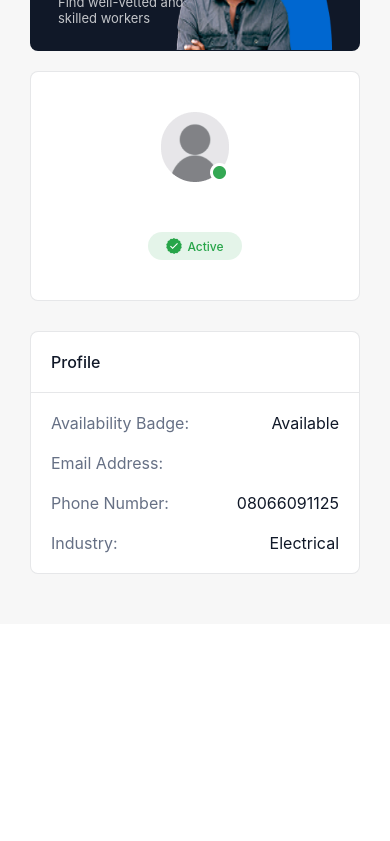
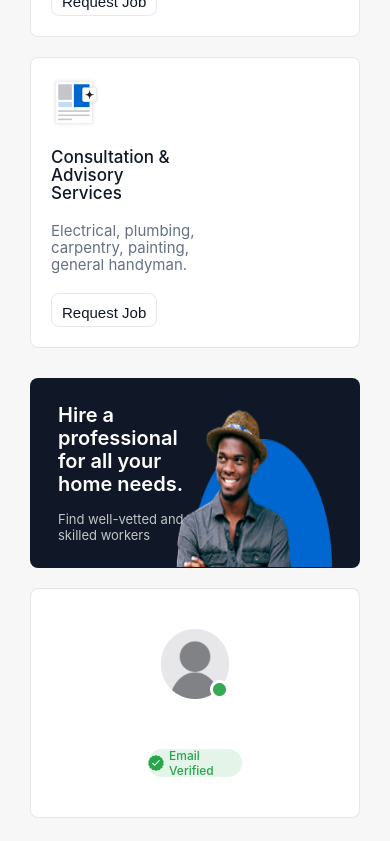
Before and after one commit to Echub-Africa/Bluecollar, a React (Create React App) app: page /company in a window 390 px wide. Shown: the part 1156-1997 px from the top of the page. Before the commit the page ends 1780 px from the top, so only its background shows below. Built offline with nearby package versions, Linux system fonts and the light colour scheme; sample sign-in values are in the browser's storage.

Commit message:
Implement responsive design adjustments and add token validation for navigation across multiple components

```diff
--- a/src/company/CompanyHome.js
+++ b/src/company/CompanyHome.js
@@ -137,6 +137,11 @@ const HomeRap = styled.div`
     line-height: 18px;
     max-width: 129px;
   }
+        @media screen and (max-width: 767px) {
+    .new-dash-2-card h4{
+   font-size: 17px;
+}
+}
   .new-dash-2-card p {
     color: #667085;
     font-size: 12px;
@@ -144,6 +149,11 @@ const HomeRap = styled.div`
     line-height: 17px;
     max-width: 184px;
   }
+            @media screen and (max-width: 767px) {
+    .new-dash-2-card p{
+   font-size: 15px;
+}
+}
   .new-dash-2-card button {
     background: transparent;
     width: 90px;
@@ -152,8 +162,20 @@ const HomeRap = styled.div`
     border: 1px solid #1018281a;
     color: #101828;
     font-size: 12px;
+    cursor: pointer;
     font-weight: 500;
   }
+     .new-dash-2-card button:hover {
+     background:rgb(157, 204, 251);
+     color: black;
+  }
+  @media screen and (max-width: 767px) {
+    .new-dash-2-card button{
+   font-size: 15px;
+   padding: 10px 10px;
+   width: max-content;
+}
+}
   .new-dash-2-card {
     border: 1px solid #1018281a;
     background: #ffffff;
@@ -164,6 +186,11 @@ const HomeRap = styled.div`
     flex-direction: column;
     gap: 20px;
   }
+    @media screen and (max-width: 767px) {
+    .new-dash-2-card {
+    width: 100%;
+}
+}
   .new-dash-3-left h3 {
     color: #ffffff;
     font-size: 20px;
@@ -213,6 +240,12 @@ const HomeRap = styled.div`
     display: flex;
     gap: 20px;
     justify-content: space-between;
+  }
+    @media screen and (max-width: 767px) {
+    .new-dash-2 {
+      flex-direction: column;
+      align-items: center;
+    }
   }
   .sub-dash-2 p {
     color: #667085;
@@ -688,13 +721,13 @@ const type = localStorage.getItem("companyType") ;
           <div className="dash-3">
             <img src="/images/img-10.png" alt="" />
             <div className="info">
-              <h4>{companyName} </h4>
+              <h4>{companyName} {companyNamee} </h4>
               <p>{Email}</p>
             </div>
             <div className="verify">
               <img src="/images/icon-18.png" alt="" />
 
-              <p>Active</p>
+              <p>Email Verified</p>
             </div>
           </div>
           <div className="dash-4">
@@ -710,13 +743,13 @@ const type = localStorage.getItem("companyType") ;
                         <h6>Email Address:</h6>
                         <p>{Email}</p>
                     </div>
-                    <div className="dash-4-inner">
+                    {/* <div className="dash-4-inner">
                         <h6>Phone Number:</h6>
                         <p>08066091125</p>
-                    </div>
+                    </div> */}
                     <div className="dash-4-inner">
-                        <h6>Industry:</h6>
-                        <p>Electrical</p>
+                        <h6>Role:</h6>
+                        <p>{role}</p>
                     </div>
                 </div>
           </div>
--- a/src/company/CompanyInvoice.js
+++ b/src/company/CompanyInvoice.js
@@ -2,6 +2,7 @@ import { Icon } from "@iconify/react/dist/iconify.js";
 import React, { useState } from "react";
 import { useNavigate } from "react-router-dom";
 import styled from "styled-components";
+import { useEffect} from "react";
 
 const RequestRap = styled.div`
   padding-top: 50px;
@@ -347,7 +348,12 @@ const ClientInvoice = () => {
     },
   ];
   const navigate = useNavigate();
-
+         useEffect(() => {
+      const token = localStorage.getItem("companyToken");
+      if (!token) {
+        navigate("/companyAuth/login");
+      }
+    }, [navigate]);
   const [dropdown, setDropdown] = useState(false);
   const [openDropdown, setOpenDropdown] = useState(null);
   const [detailDrop, setDetailDrop] = useState(false);
--- a/src/company/CompanyJobDetails.js
+++ b/src/company/CompanyJobDetails.js
@@ -2,6 +2,8 @@ import { Icon } from "@iconify/react/dist/iconify.js";
 import React, { useState } from "react";
 import { Link, useNavigate } from "react-router-dom";
 import styled from "styled-components";
+import { useEffect} from "react";
+
 
 const DetailRap = styled.div`
   padding-bottom: 50px;
@@ -448,6 +450,12 @@ const DetailRap = styled.div`
 
 const ClientJobDetail = () => {
   const navigate = useNavigate();
+           useEffect(() => {
+      const token = localStorage.getItem("companyToken");
+      if (!token) {
+        navigate("/companyAuth/login");
+      }
+    }, [navigate]);
   const [activeLink, setActiveLink] = useState("details");
   const [propose, setPropose] = useState(false);
   const [completePop, setCompletePop] = useState(false)
--- a/src/company/CompanyJobs.js
+++ b/src/company/CompanyJobs.js
@@ -2,6 +2,7 @@ import { Icon } from "@iconify/react/dist/iconify.js";
 import React, { useState } from "react";
 import { useNavigate } from "react-router-dom";
 import styled from "styled-components";
+import { useEffect} from "react";
 
 const RequestRap = styled.div`
   padding-top: 50px;
@@ -207,7 +208,12 @@ const ClientJobs = () => {
     },
   ];
   const navigate = useNavigate();
-
+         useEffect(() => {
+      const token = localStorage.getItem("companyToken");
+      if (!token) {
+        navigate("/companyAuth/login");
+      }
+    }, [navigate]);
   const [dropdown, setDropdown] = useState(false);
   const [openDropdown, setOpenDropdown] = useState(null);
 
--- a/src/company/CompanyMessages.js
+++ b/src/company/CompanyMessages.js
@@ -1,6 +1,8 @@
 import { Icon } from "@iconify/react/dist/iconify.js";
 import React from "react";
 import styled from "styled-components";
+import { useEffect} from "react";
+import { useNavigate } from "react-router-dom";
 
 
 const MessageRap = styled.div`
@@ -89,6 +91,13 @@ padding-bottom: 70px;
 
 
 const ClientMessage = () => {
+       const navigate = useNavigate();
+             useEffect(() => {
+      const token = localStorage.getItem("companyToken");
+      if (!token) {
+        navigate("/companyAuth/login");
+      }
+    }, [navigate]);
     return (
         <MessageRap>
             <div className="all-message containary">
--- a/src/company/CompanyNav.js
+++ b/src/company/CompanyNav.js
@@ -57,6 +57,11 @@ const NavRap = styled.div`
     background: #ffffff1f;
     padding-left: 30px;
   }
+    @media screen and (max-width: 767px) {
+    .search-div-input input {
+  width: 270px;
+    }
+  }
   .search-icon {
     position: absolute;
     top: 9px;
@@ -89,6 +94,11 @@ const NavRap = styled.div`
     display: flex;
     align-items: center;
     gap: 10px;
+  }
+    @media screen and (max-width: 767px) {
+    .sub-nav-div-right {
+      gap: 55px;
+    }
   }
   .nav-div-right {
     display: flex;
@@ -191,6 +201,7 @@ const NavRap = styled.div`
     }
     .nav-mobile {
       display: block;
+      margin-top: -60px;
     }
     .nav-upper {
       padding: 8px 30px;
--- a/src/company/CompanyRequest.js
+++ b/src/company/CompanyRequest.js
@@ -2,6 +2,8 @@ import { Icon } from "@iconify/react/dist/iconify.js";
 import React, { useState } from "react";
 import { useNavigate } from "react-router-dom";
 import styled from "styled-components";
+import { useEffect} from "react";
+
 
 const RequestRap = styled.div`
   padding-top: 50px;
@@ -150,7 +152,12 @@ const ClientRequest = () => {
     ]
     const navigate = useNavigate()
 
-
+           useEffect(() => {
+      const token = localStorage.getItem("companyToken");
+      if (!token) {
+        navigate("/companyAuth/login");
+      }
+    }, [navigate]);
     const [openDropdown, setOpenDropdown] = useState(null);
 
     // Toggle dropdown
--- a/src/company/CompanyRequestDetails.js
+++ b/src/company/CompanyRequestDetails.js
@@ -2,6 +2,7 @@ import { Icon } from "@iconify/react/dist/iconify.js";
 import React from "react";
 import { useNavigate } from "react-router-dom";
 import styled from "styled-components";
+import { useEffect} from "react";
 
 
 const DetailRequestRap =  styled.div`
@@ -144,7 +145,12 @@ padding-bottom: 50px;
 
 const ClientRequestDetail = () => {
     const navigate = useNavigate()
-
+         useEffect(() => {
+      const token = localStorage.getItem("companyToken");
+      if (!token) {
+        navigate("/companyAuth/login");
+      }
+    }, [navigate]);
     const handleGoToRequest = () => {
 navigate("/client/request")
     }
--- a/src/company/CompanySetting.js
+++ b/src/company/CompanySetting.js
@@ -2,6 +2,8 @@ import { Icon } from "@iconify/react/dist/iconify.js";
 import React, { useState } from "react";
 import { Link } from "react-router-dom";
 import styled from "styled-components";
+import { useEffect} from "react";
+import { useNavigate } from "react-router-dom";
 
 const SettingRap = styled.div`
 padding-top: 50px;
@@ -361,7 +363,7 @@ const ClientSetting = () => {
         },
       ];
         const [dropdown, setDropdown] = useState(false);
-
+         const navigate = useNavigate();
   const [activeLink, setActiveLink] = useState("profile");
   const [formData, setFormData] = useState({
     fullname: "Ikechukwu Goodswill",
@@ -369,7 +371,12 @@ const ClientSetting = () => {
     phone: "070660911112",
     address: "74 Shitta Street Allen Avenu Ikeja Lagos",
   });
-
+         useEffect(() => {
+      const token = localStorage.getItem("companyToken");
+      if (!token) {
+        navigate("/companyAuth/login");
+      }
+    }, [navigate]);
   const handleLinkClick = (link) => {
     setActiveLink(link);
   };
```
Also changed, not shown: src/company/CompanyInvoiceDetails.js (+7 -1 lines).
